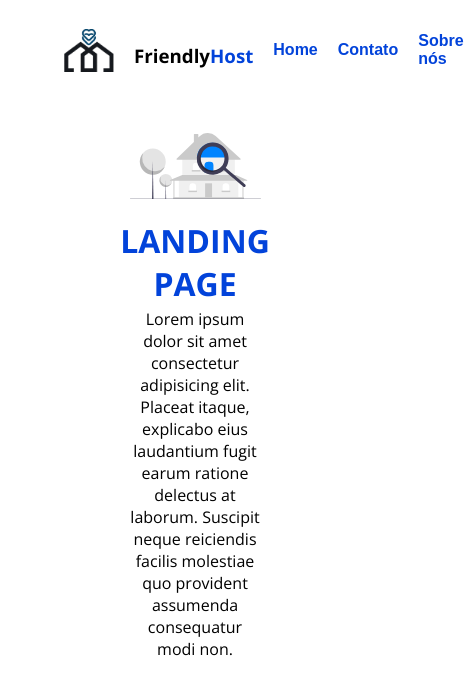
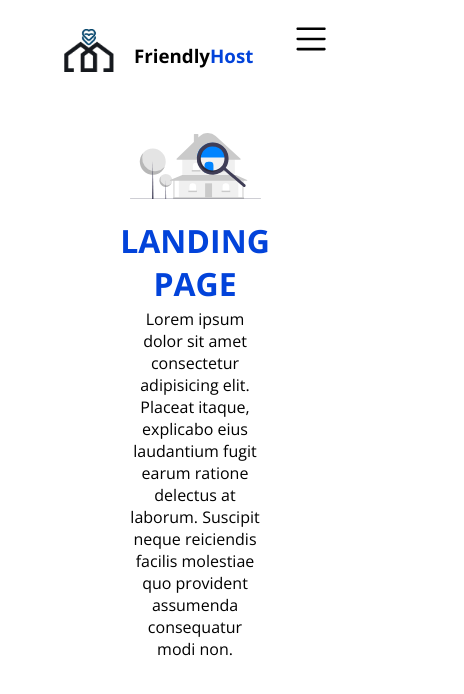
Before and after one commit to icaropereira404/friendlyhost-front, a React (Vite) app: page / in a window 390 px wide. Shown: the top 694 px of the page, 464 px wide, since content can reach past the window. Built offline with nearby package versions, Linux system fonts and the light colour scheme.

Commit message:
feat: menu hambúrguer adicionado

```diff
--- a/package.json
+++ b/package.json
@@ -11,7 +11,8 @@
   },
   "dependencies": {
     "react": "^18.2.0",
-    "react-dom": "^18.2.0"
+    "react-dom": "^18.2.0",
+    "react-icons": "^4.8.0"
   },
   "devDependencies": {
     "@types/react": "^18.0.28",
--- a/src/components/header/index.jsx
+++ b/src/components/header/index.jsx
@@ -1,7 +1,17 @@
 import './style.css'
 import Logo from '../../assets/image4.png'
+import { SlMenu } from 'react-icons/sl'
+import { GrClose } from 'react-icons/gr'
+import { useState } from 'react'
 
 const Header = () => {
+
+    const [menu, setMenu] = useState(false);
+    console.log(menu)
+    const toogleMenu = () => {
+        setMenu(prev => !prev)
+    }
+
     return (
         <header className="header container">
             <div className="logo">
@@ -13,7 +23,7 @@ const Header = () => {
                     </span>
                 </h3>
             </div>
-            <nav className='nav'>
+            <nav className={menu ? 'nav active' : 'nav'}>
                 <ul>
                     <a href="">
                         <li>Home</li>
@@ -26,6 +36,9 @@ const Header = () => {
                     </a>
                 </ul>
             </nav>
+                <div onClick={toogleMenu} className="hamburguer">
+                    {!menu ? <SlMenu size={30} /> : <GrClose size={30} /> }
+                </div>
         </header>
     )
 }
--- a/src/components/header/style.css
+++ b/src/components/header/style.css
@@ -37,3 +37,44 @@
     border-bottom: 1px solid #0243da;
     transform: translateY(-5px);
 }
+.hamburguer {
+    display: none;
+    cursor: pointer ;
+}
+
+@media (max-width: 800px) {
+    .header .nav {
+        position: fixed;
+        background-color: #0243da;
+        height: 100vh;
+        width: 100%;
+        top: 0;
+        left: 0;
+        transform: translateX(1000px);
+        transition: all .5s ease;
+    }
+    .header .nav.active {
+        transform: translate(0);
+    }
+    .header .nav ul {
+        position: absolute;
+        justify-content: center;
+        align-items: center;
+        flex-direction: column;
+        top: 50%;
+        left: 50%;
+        gap: 30px;
+        transform: translate(-50%, -50%);
+        background-color: transparent;
+    }
+    .header .nav ul a {
+        color: #fff;
+        text-transform: uppercase;
+    }
+    .hamburguer {
+        display: flex!important;
+        position: fixed;
+        top: 1.5rem;
+        right: 4rem;
+    }
+}
```
Also changed, not shown: 1 other file (tests, documents, lock files or other folders).
